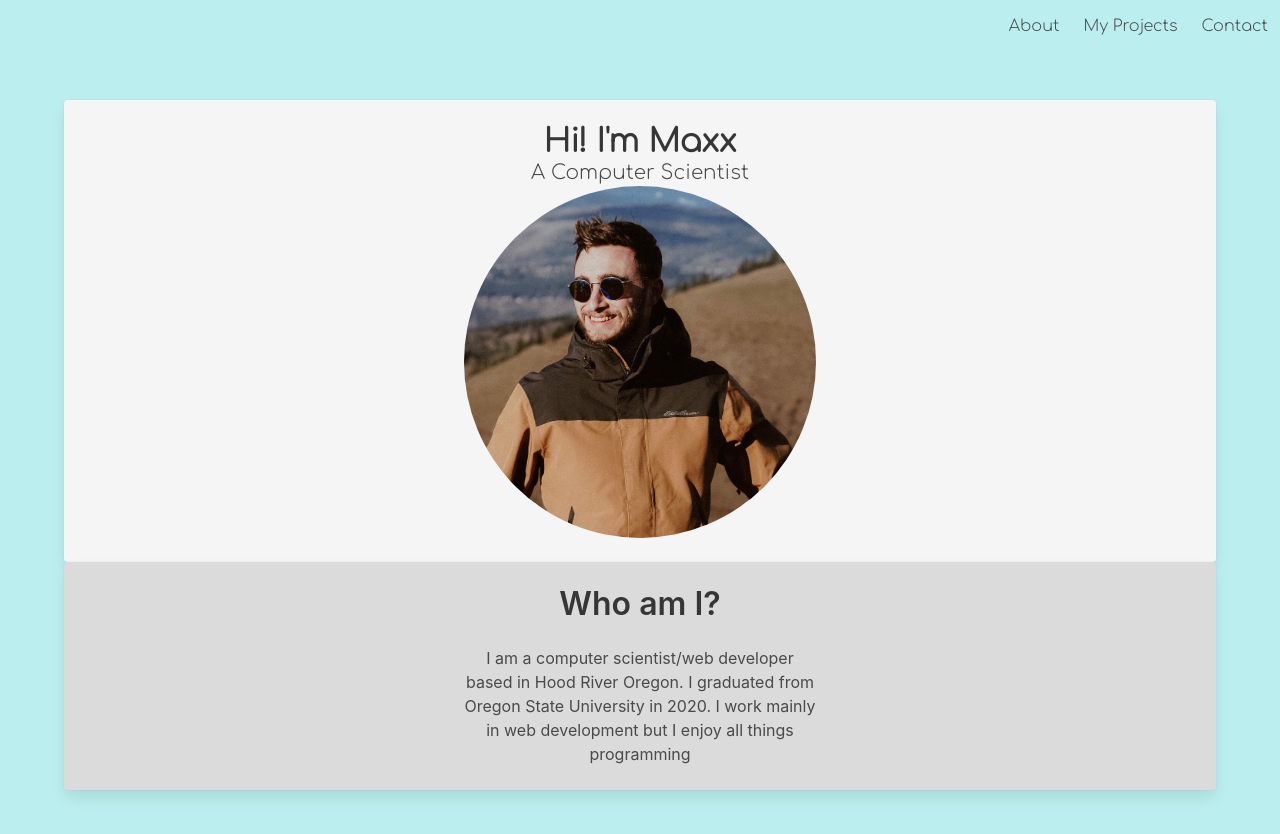
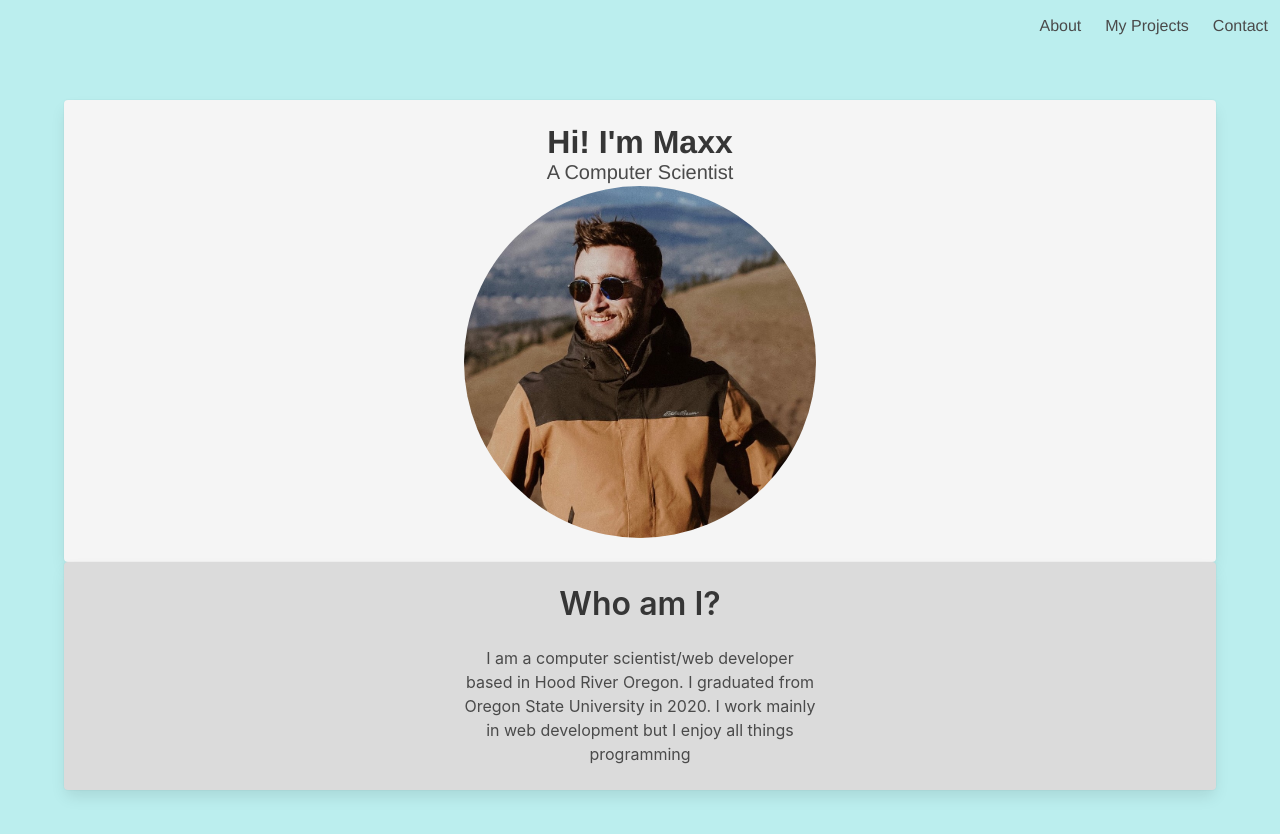
Before and after one commit to KozecM/Maxxkozec, a Vue app: page / in a window 1280 px wide. Shown: the top 834 px of the page. Built offline with nearby package versions, Linux system fonts and the light colour scheme.

Commit message:
set text options

```diff
--- a/src/App.vue
+++ b/src/App.vue
@@ -55,7 +55,7 @@
 <style>
 @import url('https://fonts.googleapis.com/css2?family=Comfortaa:wght@300&display=swap');
 #app {
-  font-family: 'Comfortaa';
+  font-family: Avenir, Helvetica, Arial, sans-serif, 'Comfortaa';
   -webkit-font-smoothing: antialiased;
   -moz-osx-font-smoothing: grayscale;
   text-align: center;
```
